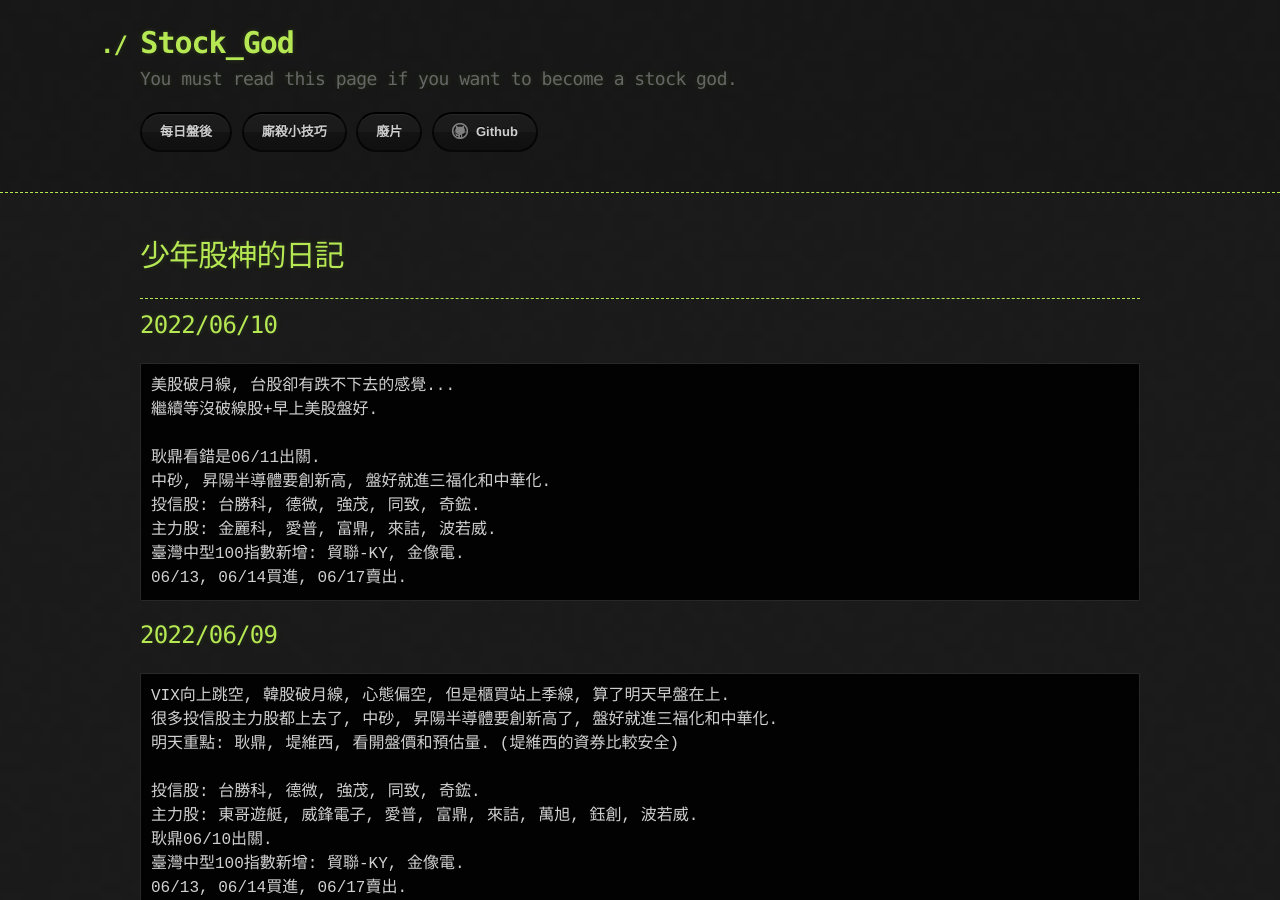
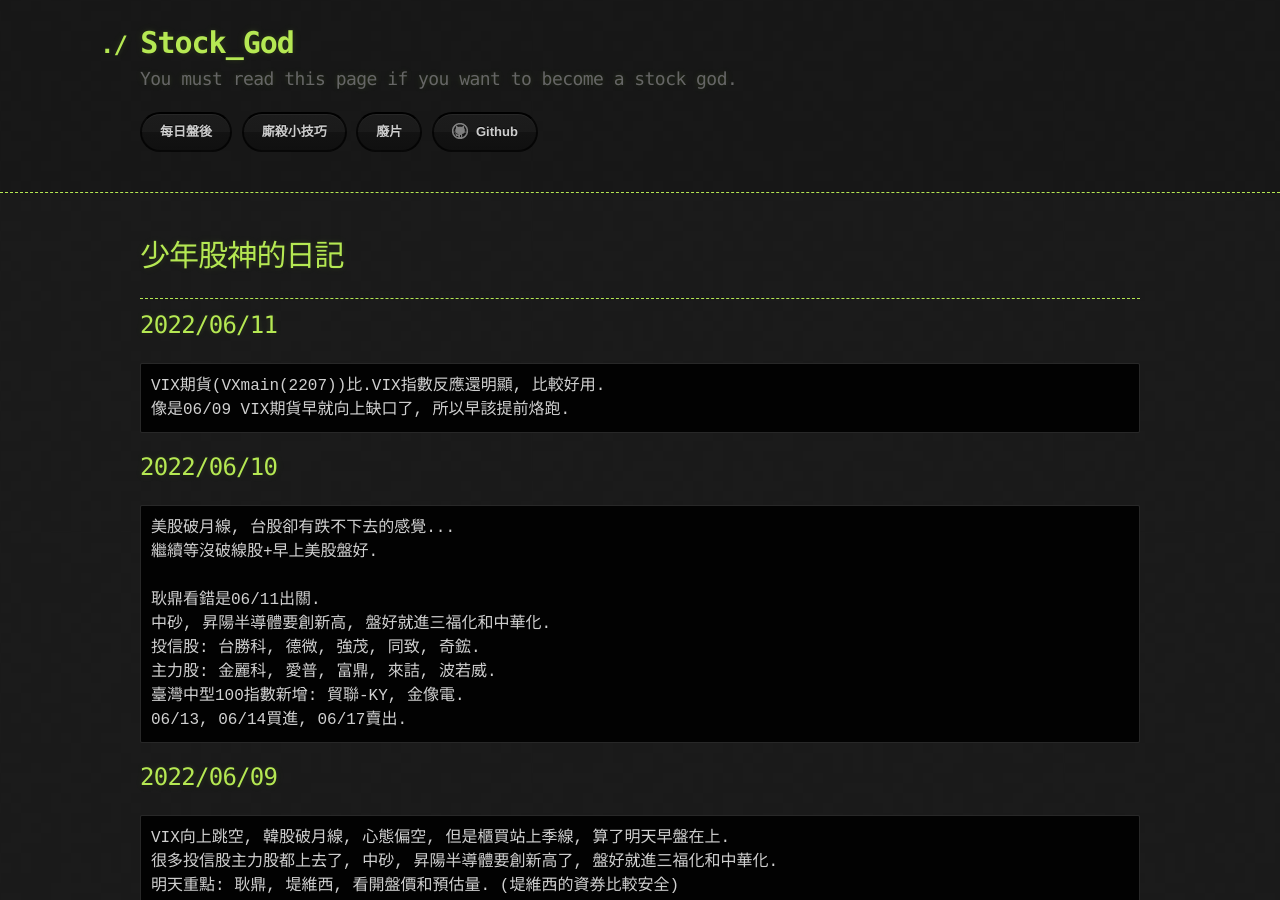
Before and after one commit to lepg5487/Stock_God, a Jekyll site: the page built from index.md, in a window 1280 px wide and 900 px high. Built offline with Jekyll 4.4.1, drawn with Linux system fonts in a browser that asks for light colours; our own code applies the rules of GitHub Pages for plain Markdown files.

Commit message:
Update index.md

````diff
--- a/index.md
+++ b/index.md
@@ -5,6 +5,12 @@ layout: testlayouts
 # 少年股神的日記
 
 ---
+
+## 2022/06/11
+```
+VIX期貨(VXmain(2207))比.VIX指數反應還明顯, 比較好用.
+像是06/09 VIX期貨早就向上缺口了, 所以早該提前烙跑.
+```
 
 ## 2022/06/10
 ```
````
